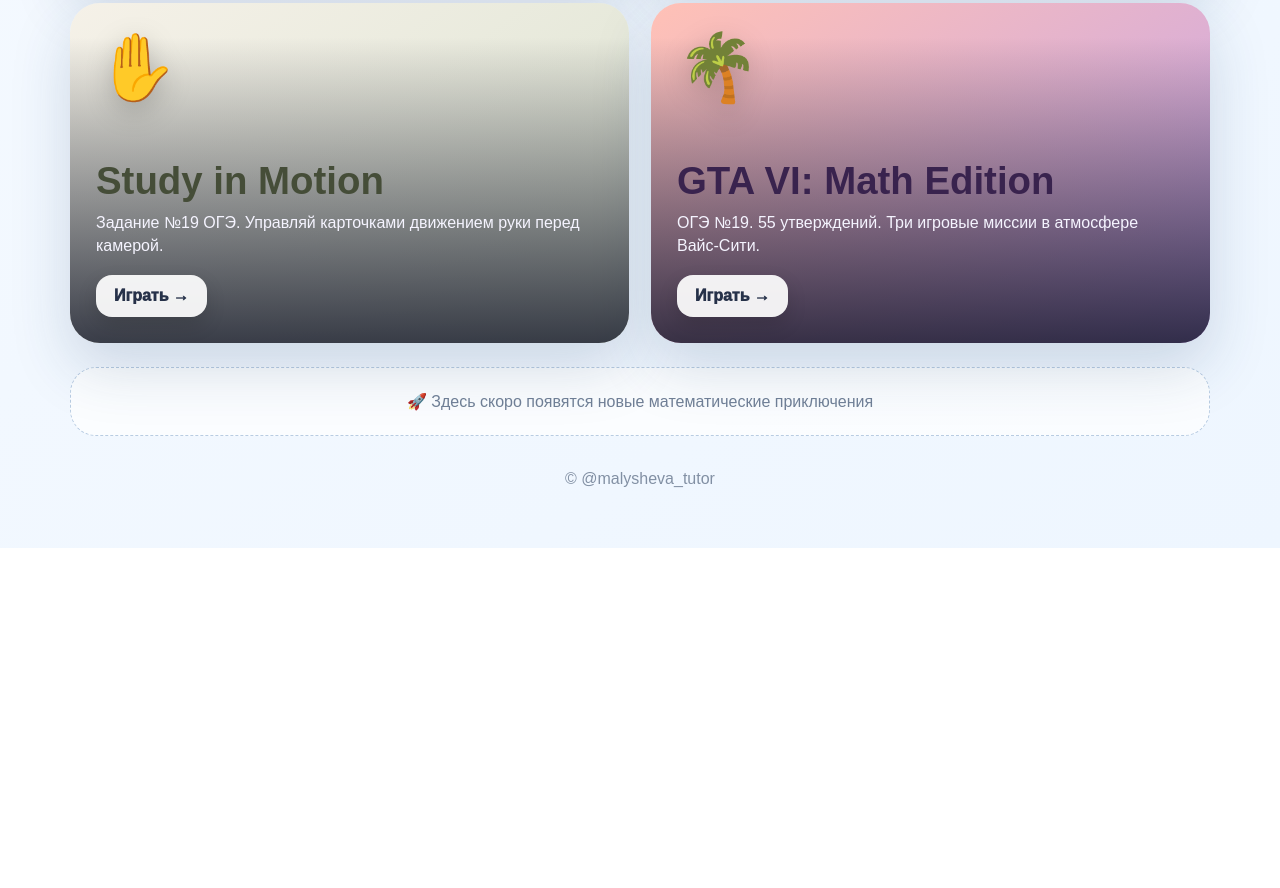
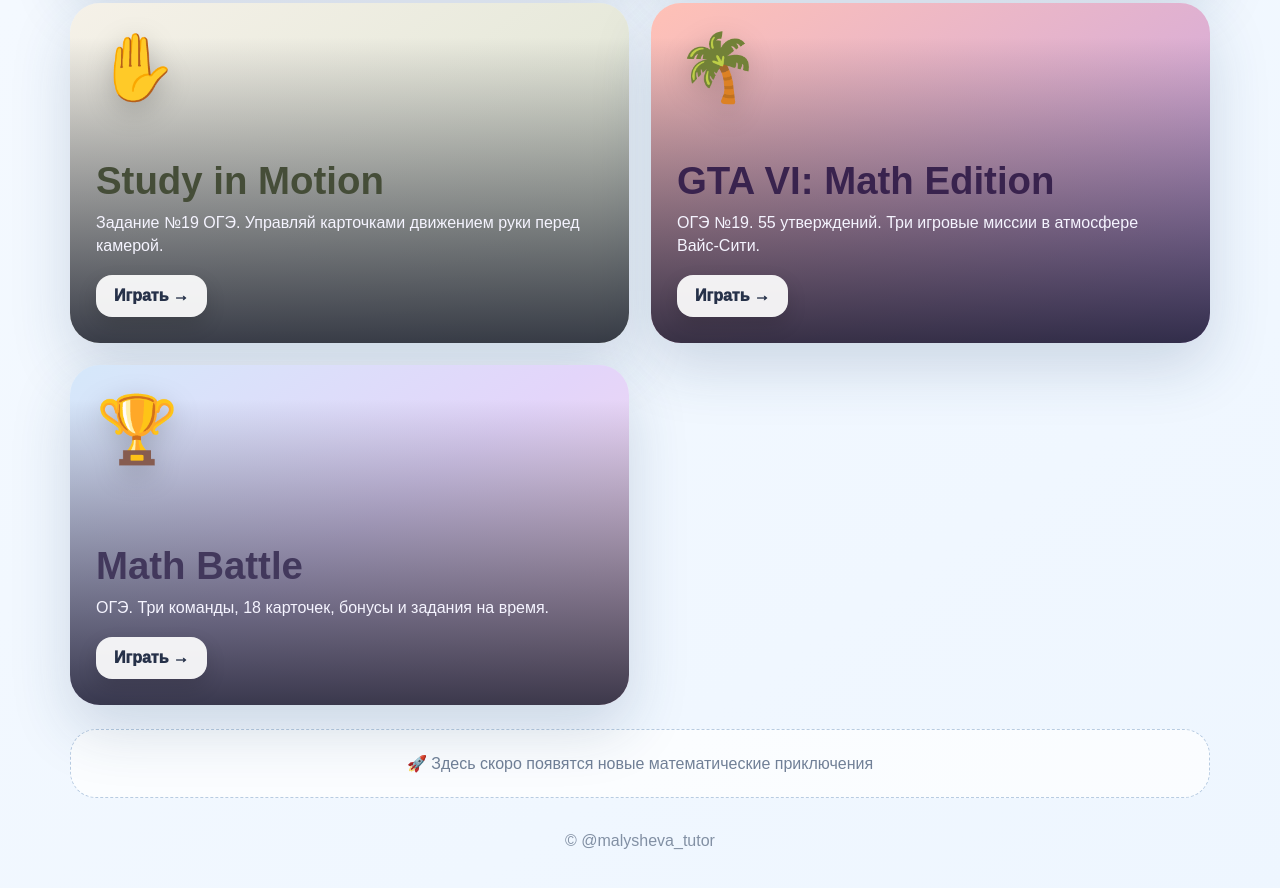
Before and after one commit to mag260589-droid/math-games, a plain HTML site: page index.html in a window 1280 px wide. Shown: the part 1190-2078 px from the top of the page. Before the commit the page ends 1738 px from the top, so only its background shows below. Drawn offline with Linux system fonts and the light colour scheme.

Commit message:
Update index.html

```diff
--- a/index.html
+++ b/index.html
@@ -124,6 +124,13 @@ footer{text-align:center;margin-top:34px;color:#8290a4}
   <p>ОГЭ №19. 55 утверждений. Три игровые миссии в атмосфере Вайс-Сити.</p>
   <div class="play">Играть →</div>
 </a>
+    <a class="card" href="math_battle_pastel_timer.html"
+   style="background:linear-gradient(145deg,#d5e8fa,#e3d5fa,#f9d5e8);color:#42385c;">
+  <div class="icon">🏆</div>
+  <h2>Math Battle</h2>
+  <p>ОГЭ. Три команды, 18 карточек, бонусы и задания на время.</p>
+  <div class="play">Играть →</div>
+</a>
   </section>
 
   <div class="soon">🚀 Здесь скоро появятся новые математические приключения</div>
```
